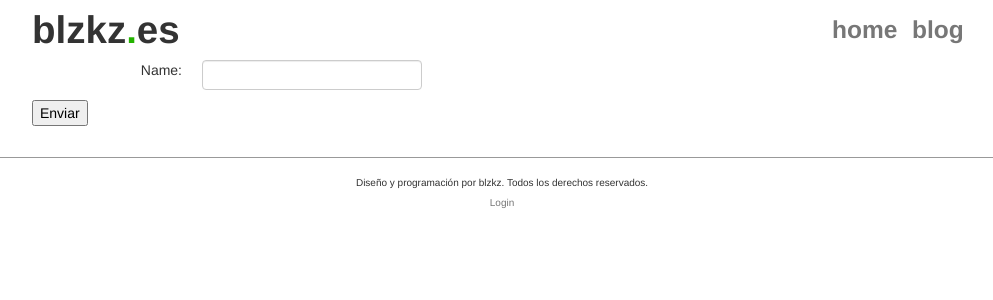
After one commit to blzkz/blog_php, a PHP site: template views/admin/add_category.php in a window 1280 px wide. The commit adds this page. Shown: the top 300 px of the page, without its empty margins (138-1131 px from the left). Run offline with PHP 8.4, Linux system fonts and the light colour scheme; the template is opened without the code that fills it, so the values that code supplies are empty; some libraries are stand-ins or nearby versions.

Commit message:
add category functionality added

```diff
--- a/models/category.php
+++ b/models/category.php
@@ -7,4 +7,8 @@ class category extends model
 		return $query->fetchAll();
 	}
 
+	public function insert($name)
+	{
+		return self::$con->query("INSERT INTO categories (name) values ('$name')");
+	}
 }
--- /dev/null
+++ b/views/admin/add_category.php
@@ -0,0 +1,9 @@
+	<div class='grid_9'>
+		<form action="<?php echo base_url().'admin/controlCategory';?>" method="post">
+			<div class='container_12'>
+				<div class='grid_2' style='text-align:right'><label for='name'>Name: </label></div>
+				<div class='grid_10'><input name="name" id='name' type="text"></div>
+			</div>
+			<input type="submit" name="submit" value="Enviar">
+		</form>
+	</div>
--- a/views/admin/man_category.php
+++ b/views/admin/man_category.php
@@ -6,7 +6,7 @@
 					<th>Name</th>
 					<!-- <th>Comments</th>  -->
 					<th>Options</th>
-					<th><img class='img-grey' src='<?php echo base_url();?>images/plus.png'> New</th>
+					<th><a href='<?php echo base_url();?>admin/addCategory'><img class='img-grey' src='<?php echo base_url();?>images/plus.png'> New</a></th>
 				</tr>
 			</thead>
 			<tbody>
```
Also changed, not shown: controllers/admin.php (+27 -0 lines).
